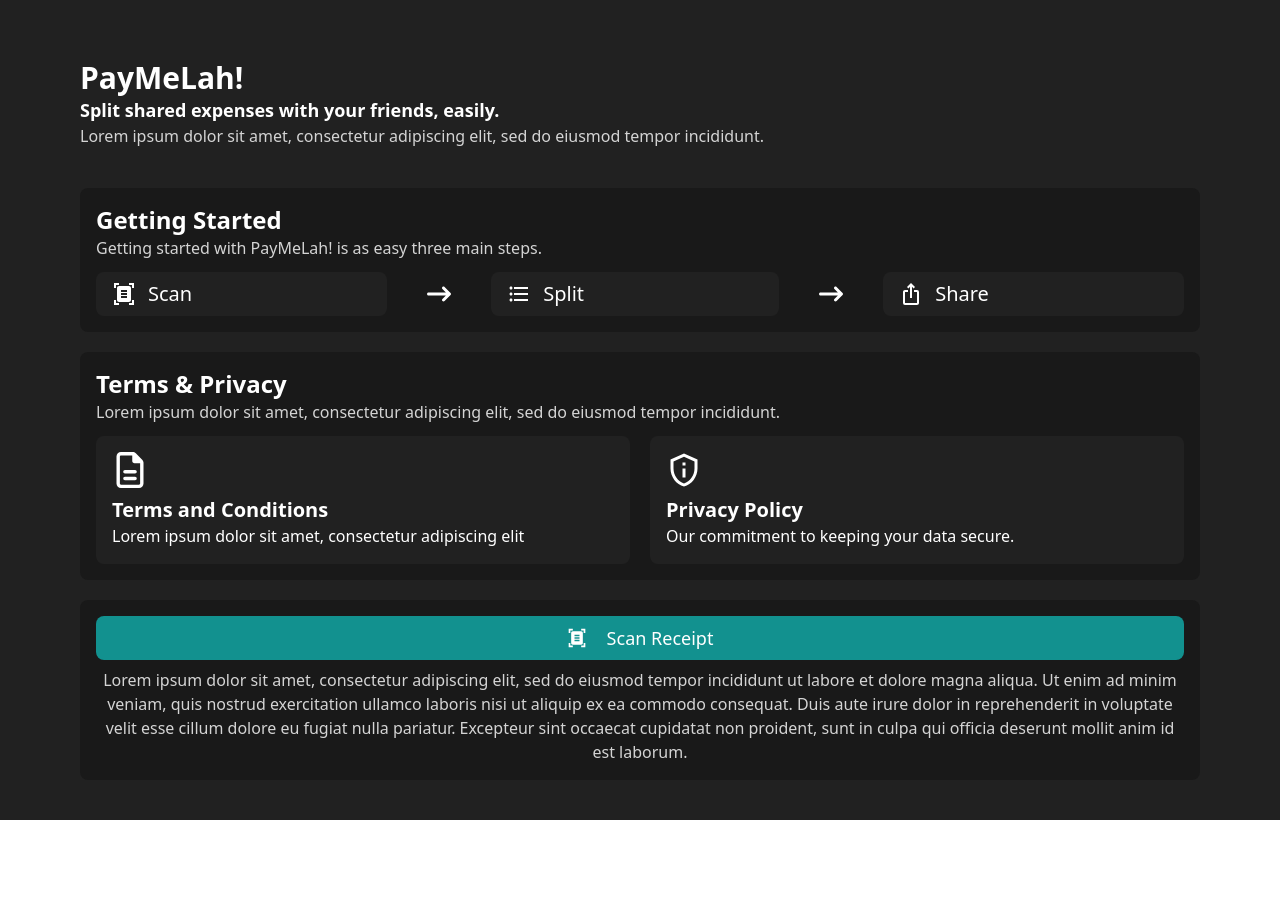
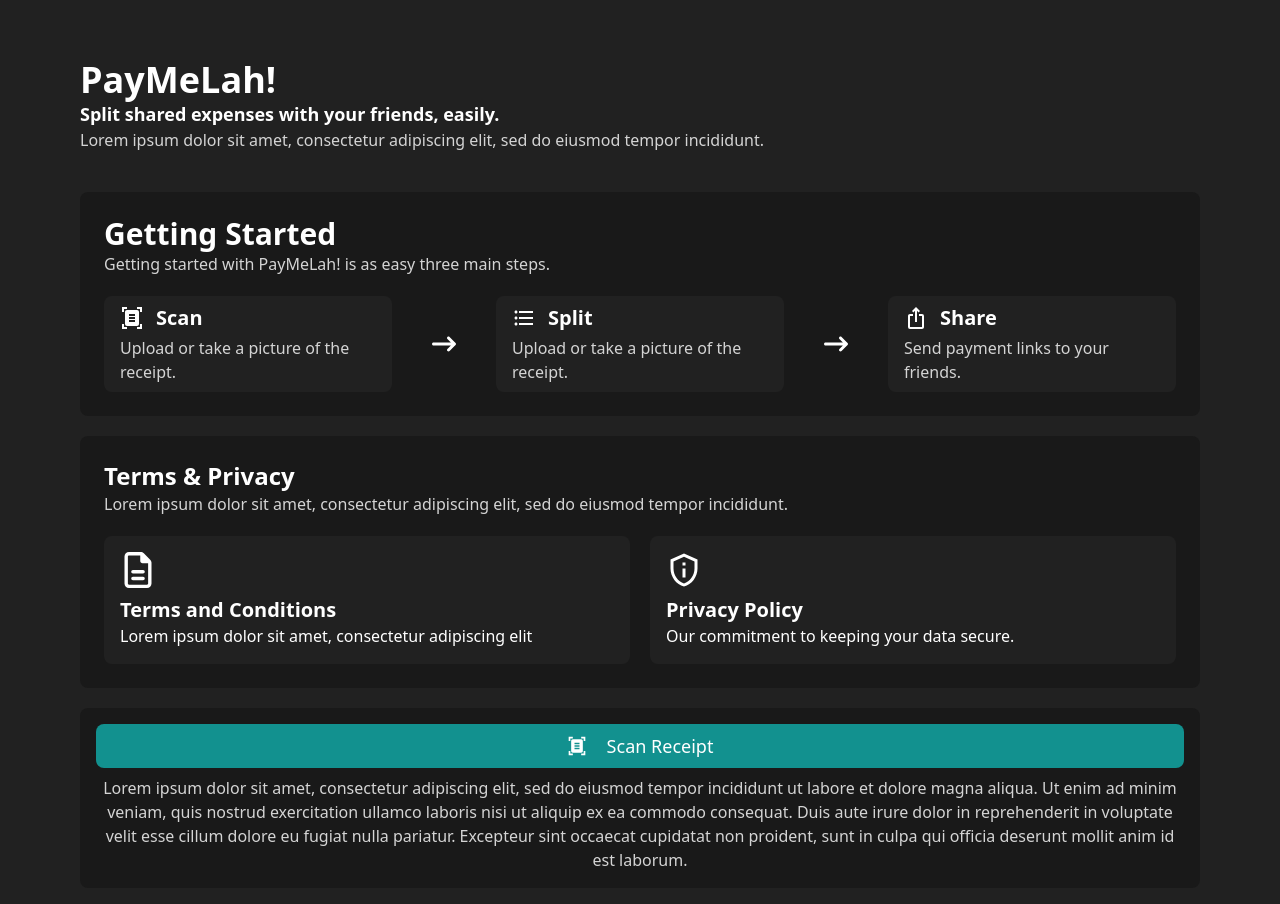
Before and after one commit to Ethan-Chew/PayMeLah, a Next.js app: page / in a window 1280 px wide. Shown: the top 904 px of the page. Before the commit the page ends 820 px from the top, so only its background shows below. Built offline with nearby package versions, Linux system fonts and the light colour scheme.

Commit message:
feat: camera view

```diff
--- a/src/app/components/ui/GettingStarted.tsx
+++ b/src/app/components/ui/GettingStarted.tsx
@@ -3,23 +3,32 @@
 
 export default function GettingStarted() {
     return (
-        <div className="p-4 bg-dark-container rounded-lg">
-            <h2 className="text-2xl font-bold">Getting Started</h2>
-            <p className="mb-3 text-dark-secondary">Getting started with PayMeLah! is as easy three main steps.</p>
-            <div className="flex flex-row place-content-between items-center gap-2 md:gap-10 text-md md:text-xl">
-                <div className="inline-flex flex-row gap-3 flex-grow bg-dark-background p-2 px-4 rounded-lg items-center">
+        <div className="p-6 bg-dark-container rounded-lg">
+            <h2 className="text-3xl font-semibold">Getting Started</h2>
+            <p className="mb-5 text-dark-secondary">Getting started with PayMeLah! is as easy three main steps.</p>
+            <div className="flex flex-row place-content-between items-center gap-2 md:gap-10">
+                <div className="flex-1 bg-dark-background p-2 px-4 rounded-lg">
+                    <div className="inline-flex flex-row items-center gap-3 text-md md:text-xl font-semibold">
                         <MdDocumentScanner className="text-xl md:text-2xl" />
                         <p>Scan</p>
                     </div>
+                    <p className="text-dark-secondary">Upload or take a picture of the receipt.</p>
+                </div>
                 <FaArrowRightLong className="text-xl md:text-2xl" />
-                <div className="inline-flex flex-row gap-3 flex-grow bg-dark-background p-2 px-4 rounded-lg items-center">
+                <div className="flex-1 bg-dark-background p-2 px-4 rounded-lg items-center">
+                    <div className="inline-flex flex-row items-center gap-3 text-md md:text-xl font-semibold">
                         <MdFormatListBulleted className="text-xl md:text-2xl" />
                         <p>Split</p>
                     </div>
+                    <p className="text-dark-secondary">Upload or take a picture of the receipt.</p>
+                </div>
                 <FaArrowRightLong className="text-xl md:text-2xl" />
-                <div className="inline-flex flex-row gap-3 flex-grow bg-dark-background p-2 px-4 rounded-lg items-center">
+                <div className="flex-1 bg-dark-background p-2 px-4 rounded-lg items-center">
+                    <div className="inline-flex flex-row items-center gap-3 text-md md:text-xl font-semibold">
                         <MdIosShare className="text-xl md:text-2xl" />
                         <p>Share</p>
+                    </div>
+                    <p className="text-dark-secondary">Send payment links to your friends.</p>
                 </div>
             </div>
         </div>
--- a/src/app/components/ui/TermsAndPrivacy.tsx
+++ b/src/app/components/ui/TermsAndPrivacy.tsx
@@ -3,9 +3,9 @@
 
 export default function TermsAndPrivacy() {
     return (
-        <div className="p-4 bg-dark-container rounded-lg">
+        <div className="p-6 bg-dark-container rounded-lg">
             <h2 className="text-2xl font-bold">Terms & Privacy</h2>
-            <p className="text-dark-secondary mb-3">Lorem ipsum dolor sit amet, consectetur adipiscing elit, sed do eiusmod tempor incididunt.</p>
+            <p className="text-dark-secondary mb-5">Lorem ipsum dolor sit amet, consectetur adipiscing elit, sed do eiusmod tempor incididunt.</p>
 
             <div className="flex flex-col md:flex-row gap-5">
                 <div className="bg-dark-background p-4 rounded-lg flex-1 flex flex-row md:flex-col gap-5 md:gap-2 items-center md:items-start">
--- a/src/app/page.tsx
+++ b/src/app/page.tsx
@@ -10,7 +10,7 @@
 
       <div className="p-10 px-10 md:px-20 flex flex-col gap-5">
         <div className="my-5">
-          <h1 className="text-3xl font-bold">PayMeLah!</h1>
+          <h1 className="text-4xl font-bold">PayMeLah!</h1>
           <p className="font-semibold text-lg">Split shared expenses with your friends, easily.</p>
           <p className="text-dark-secondary">Lorem ipsum dolor sit amet, consectetur adipiscing elit, sed do eiusmod tempor incididunt.</p>
         </div>
--- a/src/app/scan/page.tsx
+++ b/src/app/scan/page.tsx
@@ -1,5 +1,6 @@
-"use client"
-import { useRef, useState } from "react"
+"use client";
+import { TiCameraOutline } from "react-icons/ti";
+import { useEffect, useRef, useState } from "react";
 
 export default function ReceiptScanning() {
     const videoRef = useRef<HTMLVideoElement>(null);
@@ -8,11 +9,91 @@
     const [mediaStream, setMediaStream] = useState<MediaStream | null>(null);
     const [capturedImage, setCapturedImage] = useState<string | null>(null);
 
+    const startWebcam = async () => {
+        try {
+            const stream = await navigator.mediaDevices.getUserMedia({
+                video: true,
+            });
+            if (videoRef.current) {
+                videoRef.current.srcObject = stream;
+            }
+            setMediaStream(stream);
+        } catch (error) {
+            console.error("Error accessing webcam", error);
+        }
+    };
+
+    const stopWebcam = () => {
+        if (mediaStream) {
+            mediaStream.getTracks().forEach((track) => track.stop());
+            setMediaStream(null);
+        }
+    };
+
+    const captureImage = () => {
+        const video = videoRef.current;
+        const canvas = canvasRef.current;
+
+        if (video && canvas) {
+            const width = video.videoWidth;
+            const height = video.videoHeight;
+            canvas.width = width;
+            canvas.height = height;
+
+            const ctx = canvas.getContext("2d");
+            if (ctx) {
+                ctx.drawImage(video, 0, 0, width, height);
+                const imageData = canvas.toDataURL("image/png");
+                setCapturedImage(imageData);
+            }
+        }
+    };
+
+    useEffect(() => {
+        startWebcam();
+        return () => stopWebcam();
+    }, []);
+
     return (
         <div className="bg-dark-background min-h-screen flex flex-col items-center justify-center">
-            <div className="camera">
-                <video id="video"></video>
+            <div className="border-2 dark:border-dark-border rounded-lg overflow-hidden w-full max-w-[50vw] aspect-video">
+                { !capturedImage && (
+                    <video
+                        id="video"
+                        autoPlay
+                        playsInline
+                        ref={videoRef}
+                        className="w-full h-full object-cover"
+                    />
+                ) }
+                { capturedImage && (
+                    <img alt="Captured Image" src={decodeURIComponent(capturedImage)} className="w-full h-full object-cover" />
+                ) }
             </div>
+            <div className="mt-5 bg-dark-container flex flex-row gap-5 lg:w-[25vw] px-10 py-2 rounded-full items-center justify-center">
+                <button
+                    className="text-dark-secondary hover:text-white hover:font-semibold duration-150"
+                >
+                    Upload
+                </button>
+
+                <button
+                    className="text-3xl p-3 bg-dark-accent text-white rounded-full cursor-pointer"
+                    onClick={() => captureImage()}
+                >
+                    <TiCameraOutline />
+                </button>
+
+                <button
+                    className="text-dark-secondary hover:text-white hover:font-semibold duration-150 disabled:cursor-not-allowed"
+                    disabled={!capturedImage}
+                    onClick={() => setCapturedImage(null)}
+                >
+                    Retake
+                </button>
+            </div>
+
+            <canvas ref={canvasRef} className="hidden" />
         </div>
-    )
+    );
 }
```
Lines whose indentation alone changed are shown as unchanged.
